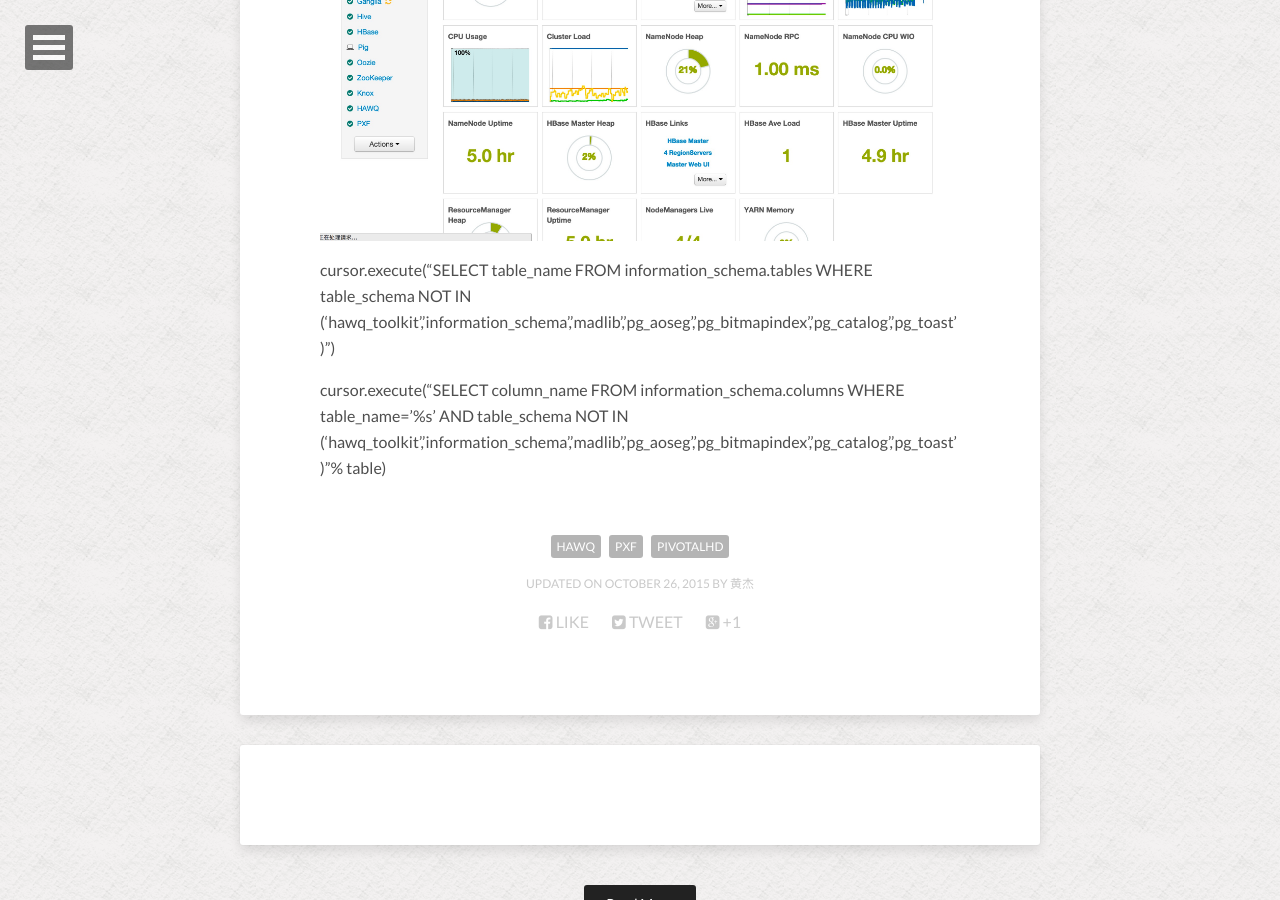
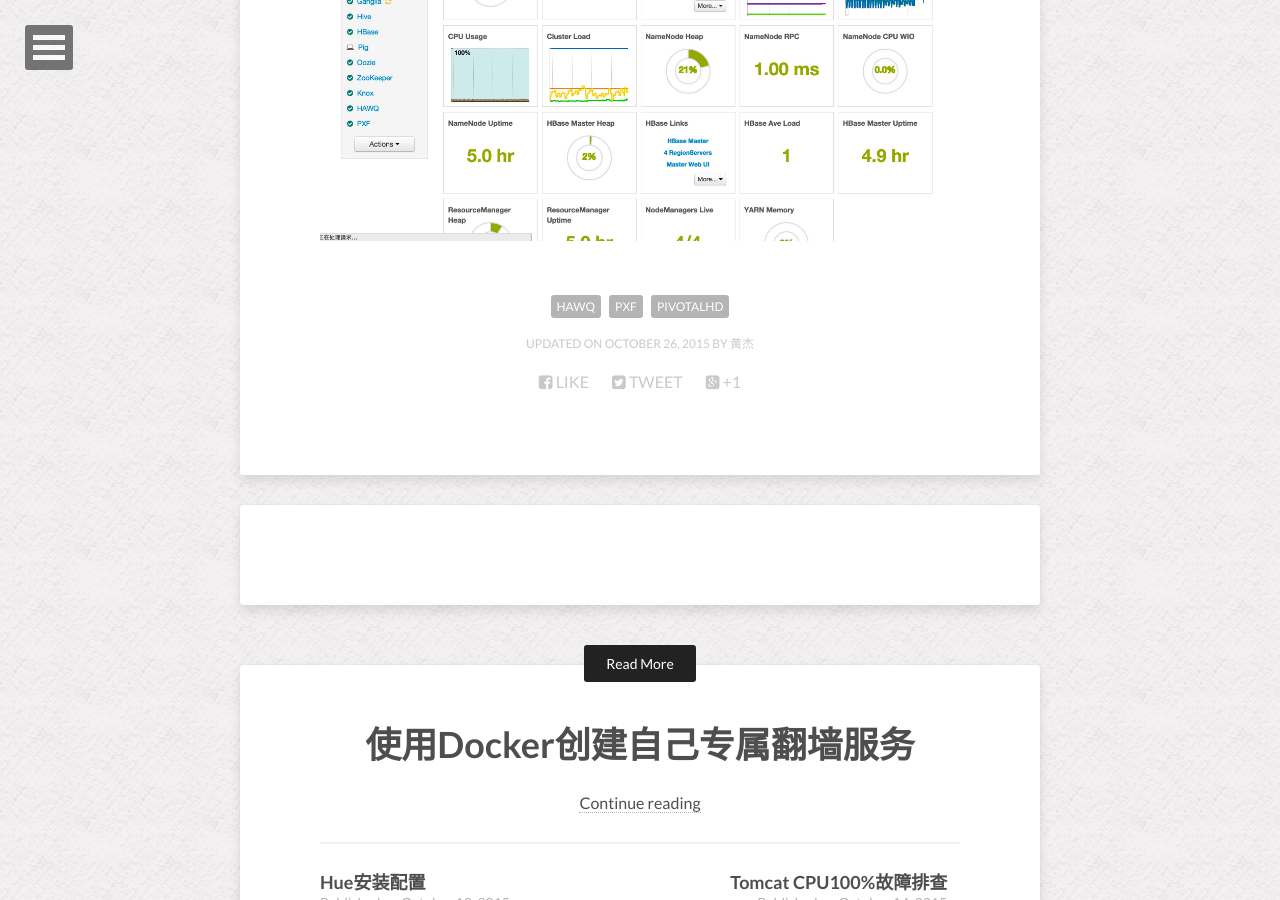
Before and after one commit to hj1984930/hj1984930.github.io, a Jekyll site: the page built from _posts/2015-10-26-hawq.md, in a window 1280 px wide and 900 px high, scrolled down 7023 px. Built offline with Jekyll 4.4.1, drawn with Linux system fonts in a browser that asks for light colours; nearby versions of some CDN libraries; comment, search, counter and statistics services are not loaded.

Commit message:
modify pxf

```diff
--- a/_posts/2015-10-26-hawq.md
+++ b/_posts/2015-10-26-hawq.md
@@ -77,7 +77,3 @@ cd PADS-1.3.0.2
 ![安装hawq](/images/hawq-8.png)
 
 ![安装hawq](/images/hawq-9.png)
-
-cursor.execute("SELECT table_name FROM information_schema.tables WHERE table_schema NOT IN ('hawq_toolkit','information_schema','madlib','pg_aoseg','pg_bitmapindex','pg_catalog','pg_toast')")
-
-cursor.execute("SELECT column_name FROM information_schema.columns WHERE table_name='%s' AND table_schema NOT IN ('hawq_toolkit','information_schema','madlib','pg_aoseg','pg_bitmapindex','pg_catalog','pg_toast')"% table)
```
